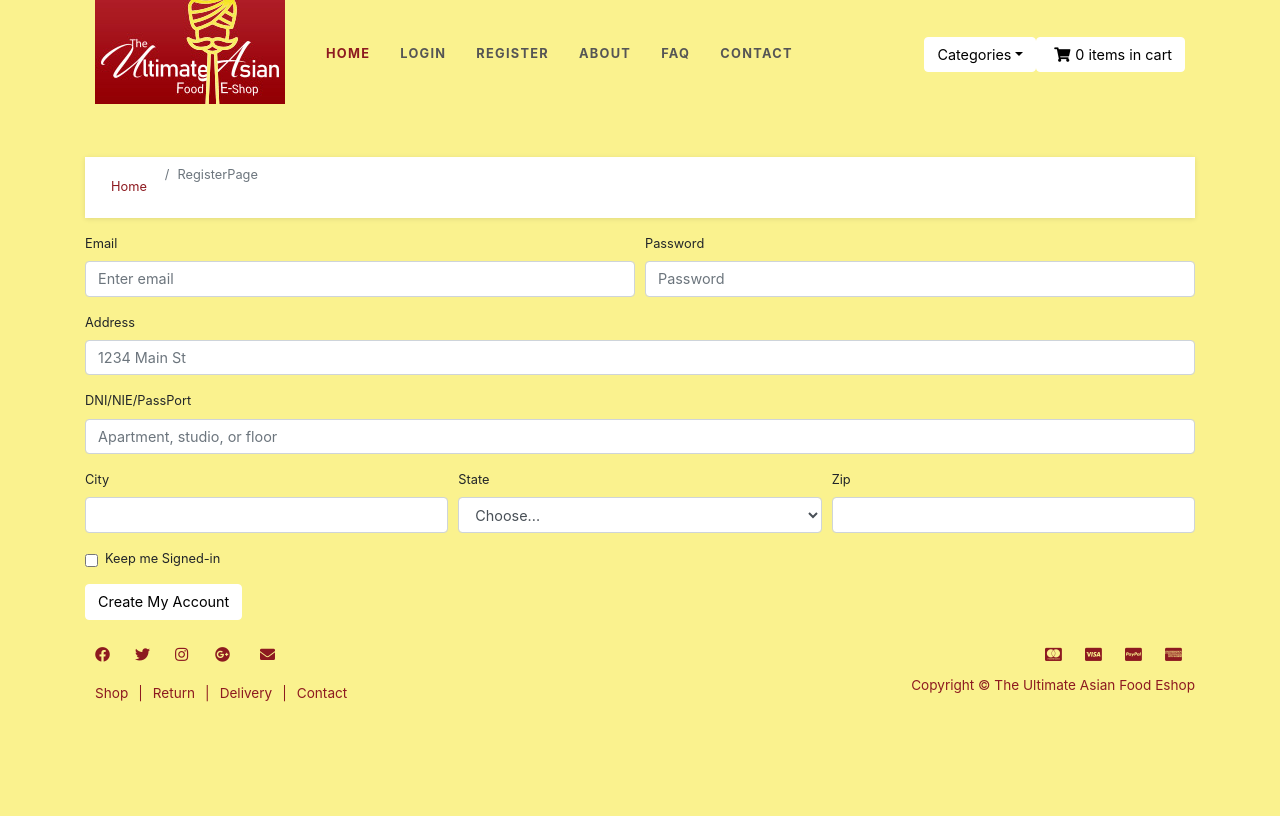
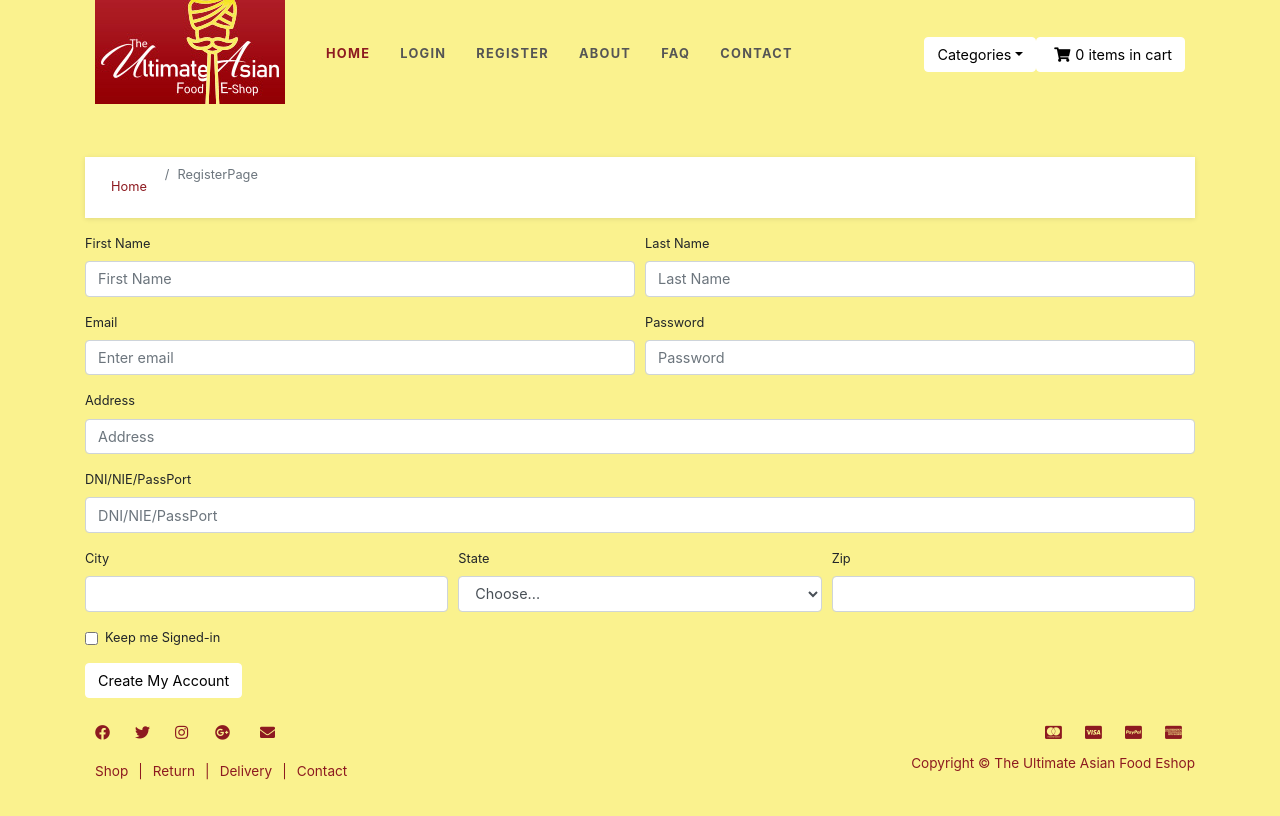
Before and after one commit to Kobyjc08/Frontend_Ultimate_Asian_Food, a React (Create React App) app in the folder frontend/: page /Register in a window 1280 px wide. Built offline with nearby package versions, Linux system fonts and the light colour scheme.

Commit message:
add categories

```diff
--- a/frontend/src/index.css
+++ b/frontend/src/index.css
@@ -76,7 +76,7 @@ code {
   display: flex;
   align-items: flex-start;
   justify-content: center;
-  background-color: rgb(230, 216, 139);
+  background-color: #faf28e;
   width: max-content;
 }
 .card-info {
--- a/frontend/src/pages/Contact.js
+++ b/frontend/src/pages/Contact.js
@@ -16,12 +16,12 @@ const Contact = () => {
           <img src={contactimg} alt="Contact Us Icon" />
         </div>
         <h2 className="red-letters">Contact Us</h2>
-        <iframe
+        <iframe title="Location"
           src="https://www.google.com/maps/embed?pb=!1m18!1m12!1m3!1d1496.7257113413923!2d2.1812495913419974!3d41.38600187916257!2m3!1f0!2f0!3f0!3m2!1i1024!2i768!4f13.1!3m3!1m2!1s0x12a4a2fdd0e1fc7b%3A0xb5044c6bb1c3dfd3!2sCarrer%20del%20Rec%2C%2027%2C%2008003%20Barcelona!5e0!3m2!1ses!2ses!4v1599586036100!5m2!1ses!2ses"
           width="1138"
           height="350"
           frameborder="0"
-          style="border:0;"
+          style={{border:0}}
           allowfullscreen=""
           aria-hidden="false"
           tabindex="0"
--- a/frontend/src/pages/Register.js
+++ b/frontend/src/pages/Register.js
@@ -11,6 +11,17 @@ const Register = () => {
           <Breadcrumb.Item active>RegisterPage</Breadcrumb.Item>
         </Breadcrumb>
         <Form>
+        <Form.Row>
+            <Form.Group as={Col} controlId="formGridEmail">
+              <Form.Label>First Name</Form.Label>
+              <Form.Control type="text" placeholder="First Name" />
+            </Form.Group>
+
+            <Form.Group as={Col} controlId="formGridPassword">
+              <Form.Label>Last Name</Form.Label>
+              <Form.Control type="Text" placeholder="Last Name" />
+            </Form.Group>
+          </Form.Row>
           <Form.Row>
             <Form.Group as={Col} controlId="formGridEmail">
               <Form.Label>Email</Form.Label>
@@ -25,12 +36,12 @@ const Register = () => {
 
           <Form.Group controlId="formGridAddress1">
             <Form.Label>Address</Form.Label>
-            <Form.Control placeholder="1234 Main St" />
+            <Form.Control placeholder="Address" />
           </Form.Group>
 
           <Form.Group controlId="formGridAddress2">
             <Form.Label>DNI/NIE/PassPort</Form.Label>
-            <Form.Control placeholder="Apartment, studio, or floor" />
+            <Form.Control placeholder="DNI/NIE/PassPort" />
           </Form.Group>
 
           <Form.Row>
--- /dev/null
+++ b/frontend/src/pages/lentils-rices-flours.js
@@ -0,0 +1,35 @@
+import React, { useState, useEffect } from "react";
+import { Container, Breadcrumb } from "react-bootstrap";
+import axios from "axios";
+import { Layout } from "../layout/Layout";
+import Company from "../components/Company.js";
+import FavoriteProducts from "../components/FavoriteProducts"
+
+const LentilsRicesFlour = () => {
+
+  const [lentilsRiceCategorie, setlentilsRiceCategorie] = useState([]);
+
+  useEffect(() => {
+    axios.get("http://localhost:3001/productsByCategory/Lentils").then(function (response) {
+      setlentilsRiceCategorie(response.data);
+      console.group(response.data);
+    });
+  }, []);
+
+  return (
+    <Layout>
+      <Container>
+      <Breadcrumb>
+          <Breadcrumb.Item href="/">Home</Breadcrumb.Item>
+          <Breadcrumb.Item active>Lentils/Rices/Flour</Breadcrumb.Item>
+        </Breadcrumb>
+        <h3 className="red-letters">
+        - Try our delicious products that will add a delicious flavor to your meals! -</h3>
+        <FavoriteProducts data={lentilsRiceCategorie}/>
+        <Company />
+      </Container>
+    </Layout>
+  );
+};
+
+export default LentilsRicesFlour;
--- a/frontend/src/routes/AppRoutes.js
+++ b/frontend/src/routes/AppRoutes.js
@@ -13,7 +13,8 @@ import Register from '../pages/Register';
 import Login from '../pages/Login';
 import Desserts from '../pages/Desserts';
 import AsianTraditionalFood from '../pages/Asian-Traditional-Food';
-import Spices from '../pages/Spices'
+import Spices from '../pages/Spices';
+import Lentils from '../pages/lentils-rices-flours'
 
 export const AppRouter = () => {
   return (
@@ -29,6 +30,7 @@ export const AppRouter = () => {
           <Route exact path="/categories/Desserts" component={Desserts}/>
           <Route exact path="/categories/Traditional-Food" component={AsianTraditionalFood}/>
           <Route exact path="/categories/Spices" component={Spices}/>
+          <Route exact path="/categories/Lentils-Rice-Flour" component={Lentils}/>
 
         </Switch>
     </Router>
--- a/frontend/src/shared/Header.js
+++ b/frontend/src/shared/Header.js
@@ -89,7 +89,7 @@ export const Header = () => {
                   <Dropdown.Item as="button"><Link to="/categories/Desserts">Desserts</Link></Dropdown.Item>
                   <Dropdown.Item as="button"><Link to="/categories/Traditional-Food">Asian Traditional foods</Link></Dropdown.Item>
                   <Dropdown.Item as="button"><Link to="/categories/Spices">Spices</Link></Dropdown.Item>
-                  <Dropdown.Item as="button"><Link to="/Lentils/Rice/Flour">Lentils/Rice/Flour</Link></Dropdown.Item>
+                  <Dropdown.Item as="button"><Link to="/categories/Lentils-Rice-Flour">Lentils/Rice/Flour</Link></Dropdown.Item>
                 </DropdownButton>
               </Dropdown>
 
```
